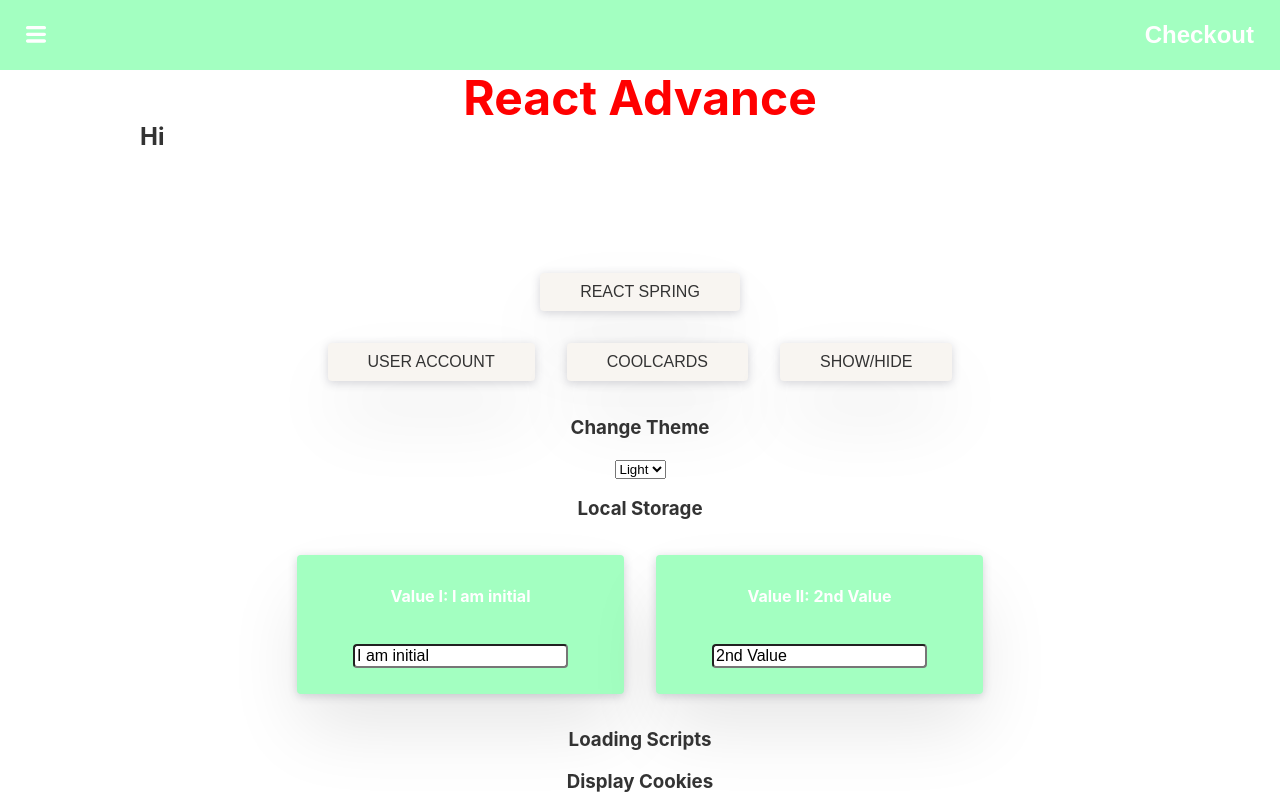
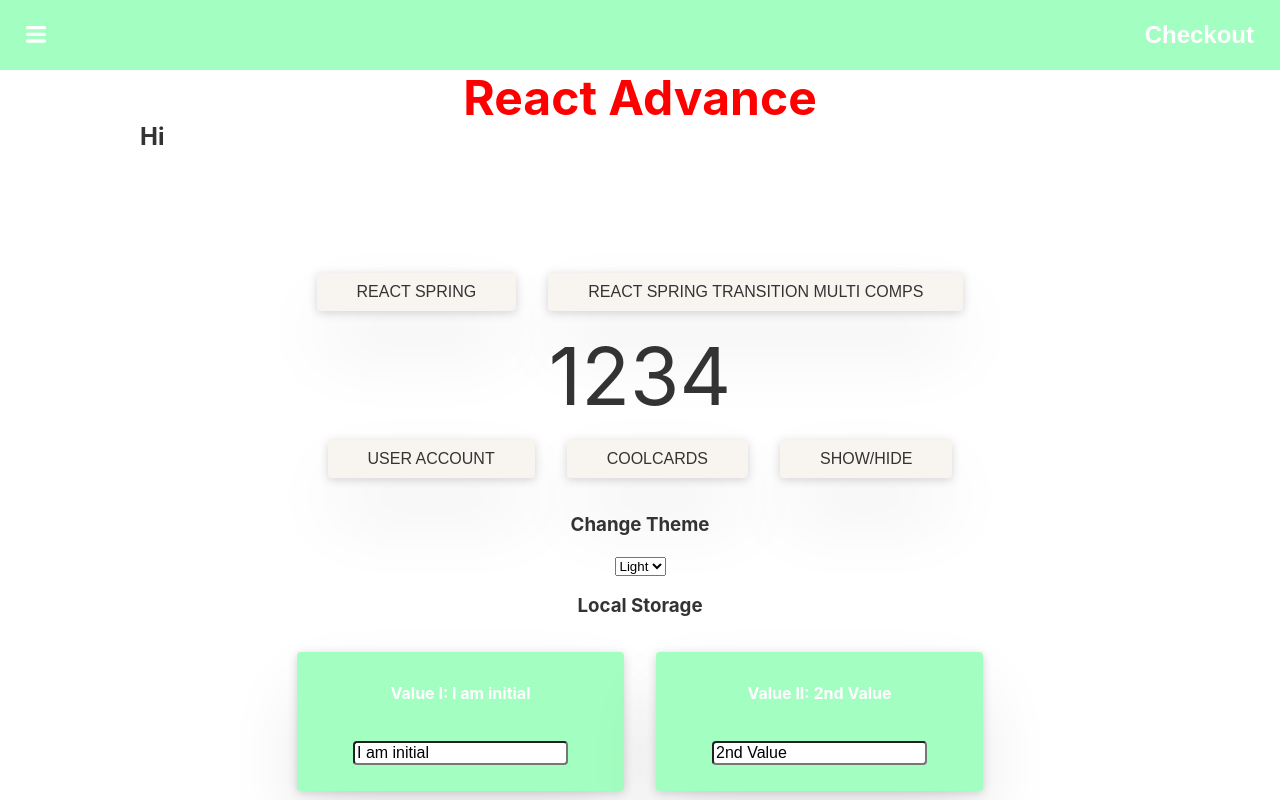
Before and after one commit to francispham/advance-react, a React (Create React App) app: page / in a window 1280 px wide. Shown: the top 800 px of the page. Built offline with nearby package versions, Linux system fonts and the light colour scheme.

Commit message:
Implemented React Spring's useTransition with Multiple Components II: Transition between Multiple Items

```diff
--- a/src/Components/SpringHeader.js
+++ b/src/Components/SpringHeader.js
@@ -1,5 +1,5 @@
-import React from "react";
-import { animated } from "react-spring";
+import React, { useState } from "react";
+import { useTransition, animated } from "react-spring";
 
 import { useToggle } from "../hooks";
 import { Button } from "Elements";
@@ -7,14 +7,38 @@ import { Button } from "Elements";
 const SpringHeader = () => {
   const { toggle, color, y, bottom, transition } = useToggle();
 
+  const [items, setItems] = useState([
+    {
+      number: 1,
+      key: 1
+    },
+    {
+      number: 2,
+      key: 2
+    },
+    {
+      number: 3,
+      key: 3
+    },
+    {
+      number: 4,
+      key: 4
+    },
+  ]);
+  const transitions = useTransition(items, item => item.key, {
+    from: { opacity: 0 },
+    enter: { opacity: 1 },
+    leave: { opacity: 0 },
+  });
+
   return (
     <header>
       <div style={{ position: 'relative', textAlign: 'center' }}>
-        {transition.map(({ item, props }) =>
+        {transition.map(({ item, key, props }) =>
           item ? (
-            <animated.h2 style={props}>Hello</animated.h2>
+            <animated.h2 key={key} style={props}>Hello</animated.h2>
           ) : (
-            <animated.h2 style={props}>Hi</animated.h2>
+            <animated.h2 key={key} style={props}>Hi</animated.h2>
           )
         )}
       </div>
@@ -34,7 +58,27 @@ const SpringHeader = () => {
       >
         React Advance
       </animated.h1>
-      <Button onClick={toggle}>React Spring</Button>
+
+      <Button onClick={toggle}>
+          React Spring
+      </Button>
+      <Button onClick={
+        () => setItems([{
+          number: 3,
+          key: 3
+        }])
+      }>
+        React Spring Transition Multi Comps
+      </Button>
+      <div style={{ fontSize: '5rem'}}>
+        {
+          transitions.map(({ item, key, props }) => (
+            <animated.span style={props} key={key}>
+              {item.number}
+            </animated.span>
+          ))
+        }
+      </div>
     </header>
   );
 };
```
